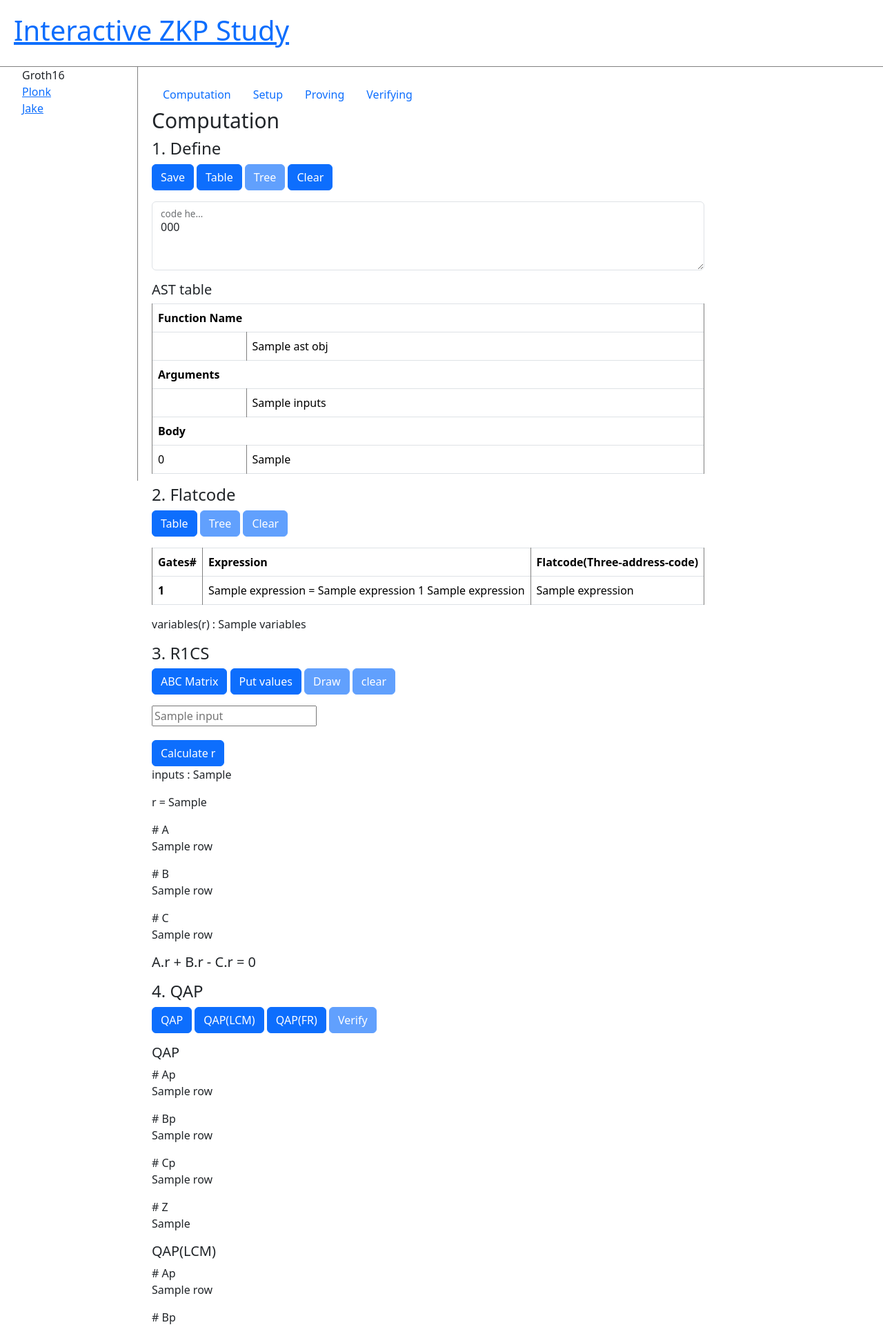
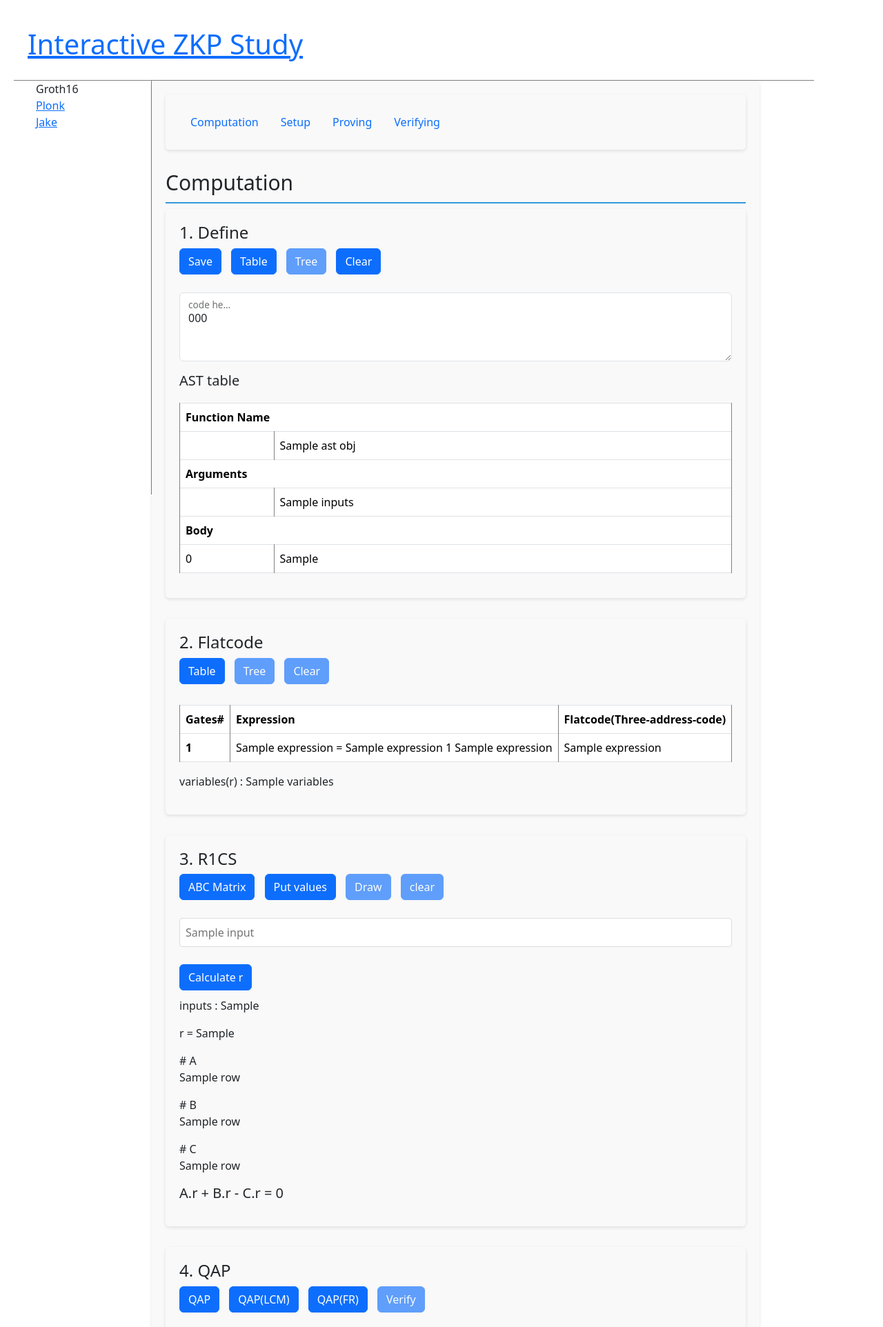
Before and after one commit to tokamak-network/interactive-zkp-study, a Flask app: template templates/groth16/computation.html in a window 1280 px wide. Shown: the top 1924 px of the page at 69% size. Run offline with Flask 3, Linux system fonts and the light colour scheme; the template is opened without the code that fills it: most values are stand-ins (such as "Sample title", 1, 10 or a date in 2020).

Commit message:
added basic css

```diff
--- a/templates/groth16/computation.html
+++ b/templates/groth16/computation.html
@@ -1,4 +1,99 @@
+<!DOCTYPE html>
+<html lang="en">
+<head>
+    <meta charset="UTF-8">
+    <meta name="viewport" content="width=device-width, initial-scale=1.0">
+    <title>Document</title>
+    <style>
+        body {
+  font-family: Arial, sans-serif;
+  line-height: 1.6;
+  color: #333;
+  max-width: 1200px;
+  margin: 0 auto;
+  padding: 20px;
+}
+
+h2 {
+  color: #2c3e50;
+  border-bottom: 2px solid #3498db;
+  padding-bottom: 10px;
+}
+
+h4 {
+  color: #2980b9;
+  margin-top: 30px;
+}
+
+h5 {
+  color: #34495e;
+}
+
+section {
+  background-color: #f9f9f9;
+  border-radius: 5px;
+  padding: 20px;
+  margin-bottom: 30px;
+  box-shadow: 0 2px 5px rgba(0, 0, 0, 0.1);
+}
+
+.btn {
+  margin-right: 10px;
+  margin-bottom: 10px;
+}
+
+textarea {
+  width: 100%;
+  min-height: 150px;
+}
+
+table {
+  width: 100%;
+  border-collapse: collapse;
+  margin-top: 20px;
+}
+
+th,
+td {
+  border: 1px solid #ddd;
+  padding: 12px;
+  text-align: left;
+}
+
+th {
+  background-color: #f2f2f2;
+  font-weight: bold;
+}
+
+.form-control {
+  margin-bottom: 10px;
+}
+
+.row {
+  display: flex;
+  flex-wrap: wrap;
+  margin-bottom: 15px;
+}
+
+.col {
+  flex: 1;
+  padding: 0 10px;
+}
+
+input[type='text'] {
+  width: 100%;
+  padding: 8px;
+  border: 1px solid #ddd;
+  border-radius: 4px;
+}
+
+    </style>
+</head>
+<body>
+
+
 {% extends 'groth16/base-groth16.html' %}
+
 
 {% block content_in %}
     <h2>Computation</h2>
@@ -277,3 +372,6 @@
         {% endif %}
     </section>
 {% endblock %}
+
+</body>
+</html>
```
